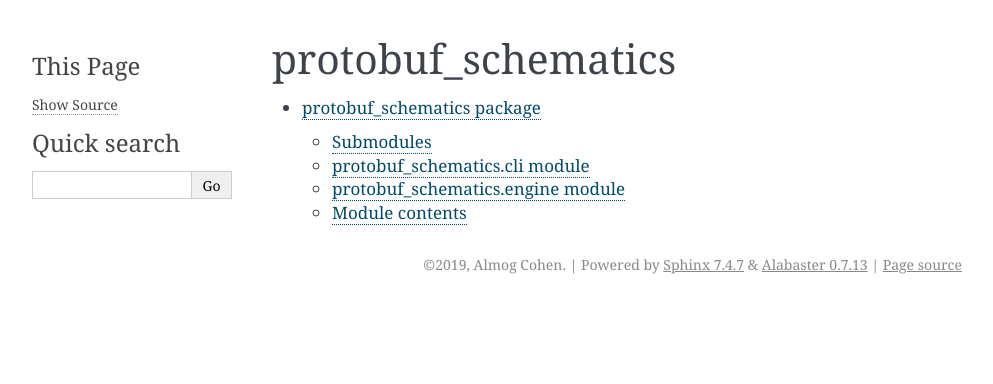
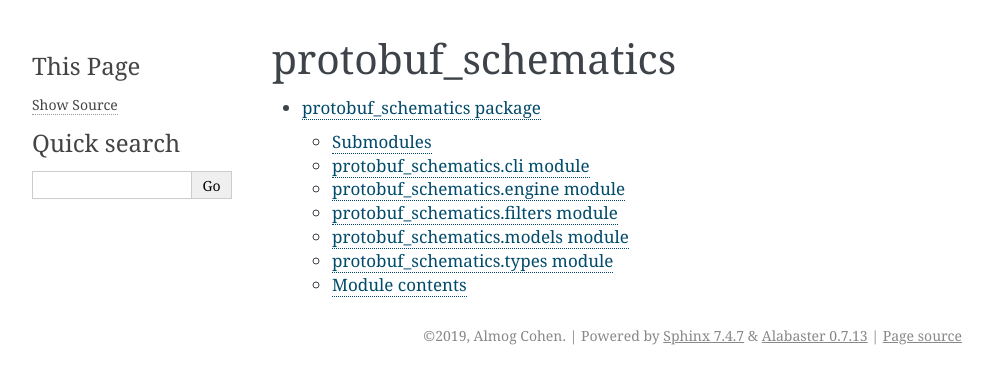
Before and after one commit to AlmogCohen/protobuf-schematics, a Sphinx documentation site: the page built from docs/modules.rst, in a window 1280 px wide. Shown: the top 384 px of the page, without its empty margins (148-1141 px from the left). Built offline with Sphinx 7.4.7, drawn with Linux system fonts in a browser that asks for light colours.

```diff
--- a/docs/protobuf_schematics.rst
+++ b/docs/protobuf_schematics.rst
@@ -20,6 +20,30 @@ protobuf\_schematics.engine module
     :undoc-members:
     :show-inheritance:
 
+protobuf\_schematics.filters module
+-----------------------------------
+
+.. automodule:: protobuf_schematics.filters
+    :members:
+    :undoc-members:
+    :show-inheritance:
+
+protobuf\_schematics.models module
+----------------------------------
+
+.. automodule:: protobuf_schematics.models
+    :members:
+    :undoc-members:
+    :show-inheritance:
+
+protobuf\_schematics.types module
+---------------------------------
+
+.. automodule:: protobuf_schematics.types
+    :members:
+    :undoc-members:
+    :show-inheritance:
+
 
 Module contents
 ---------------
--- /dev/null
+++ b/docs/rtd-requirements.txt
@@ -0,0 +1 @@
+sphinx-autodoc-typehints
--- a/requirements_dev.txt
+++ b/requirements_dev.txt
@@ -13,9 +13,9 @@ py
 pycodestyle
 pyflakes
 pytest
+pytest-cov
 six
 toml
 tox
 virtualenv
 wheel
-sphinx-autodoc-typehints
```
Also changed, not shown: .travis.yml, 1 other file.
